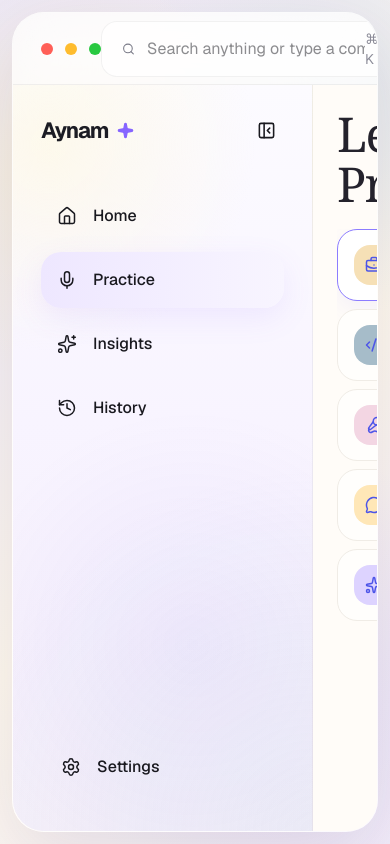
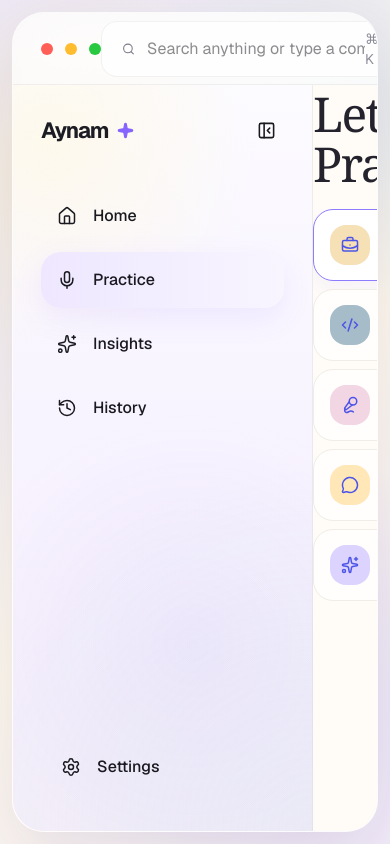
Before and after one commit to namyagaur/aynam.ai, a Next.js app: page /practice in a window 390 px wide. Built offline with nearby package versions, Linux system fonts and the light colour scheme.

Commit message:
style: adjust layout padding and grid configuration in PracticePage for improved responsiveness

```diff
--- a/app/(app)/practice/page.tsx
+++ b/app/(app)/practice/page.tsx
@@ -21,8 +21,7 @@ export default function PracticePage() {
   }
 
   return (
-    <main className="h-full overflow-hidden bg-[#FFFCF8] px-6 py-5">
-
+<main className="h-full overflow-hidden bg-[#FFFCF8]">
       {/* ================= HEADER ================= */}
 
       <div className="mb-5">
@@ -34,8 +33,7 @@ export default function PracticePage() {
 
       {/* ================= BODY ================= */}
 
-      <div className="grid h-[calc(100%-120px)] grid-cols-[250px_1fr] gap-5">
-
+<div className="mx-auto grid h-[calc(100%-92px)] max-w-[1240px] grid-cols-[290px_1fr] gap-7">
         {/* LEFT */}
 
         <aside className="overflow-hidden">
```
